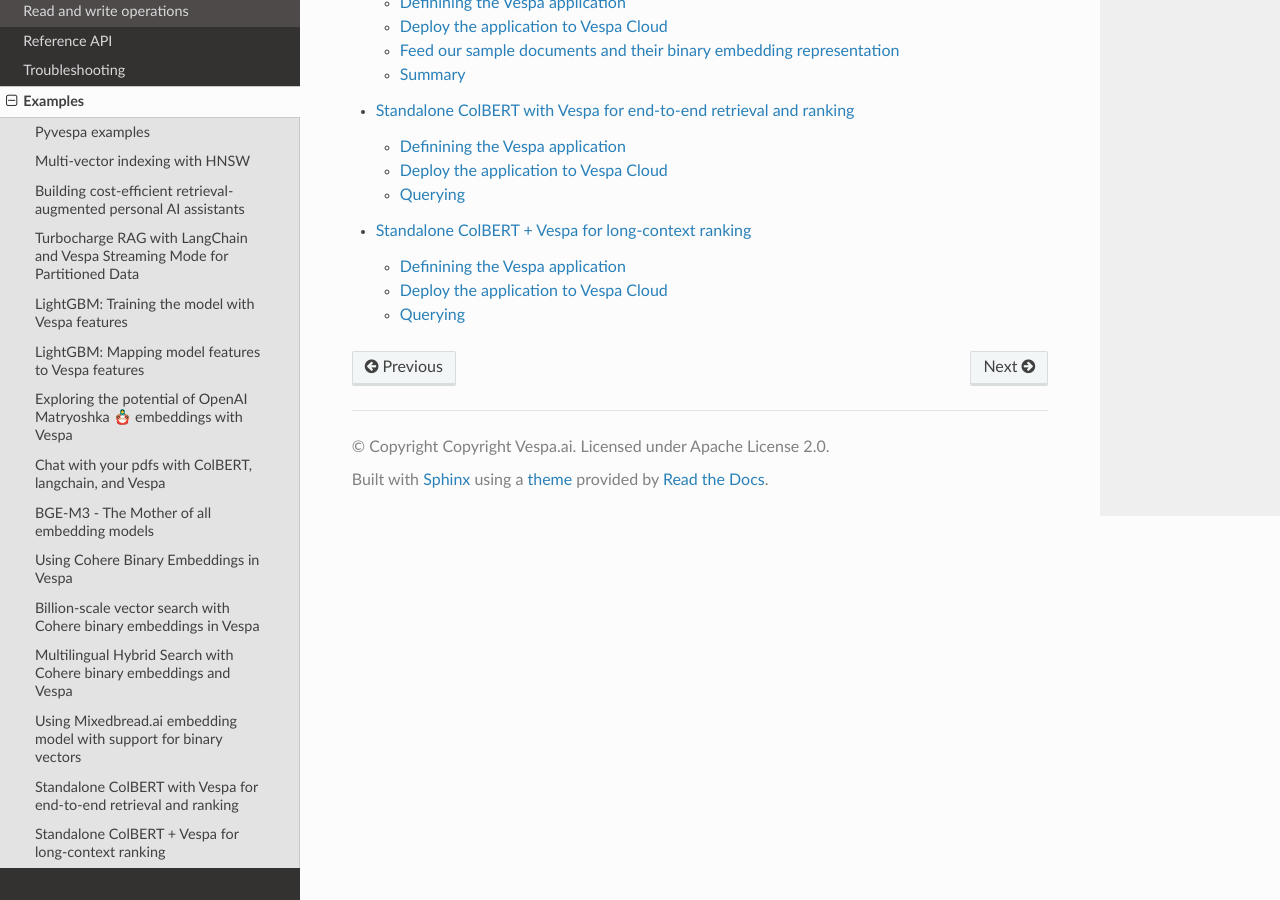
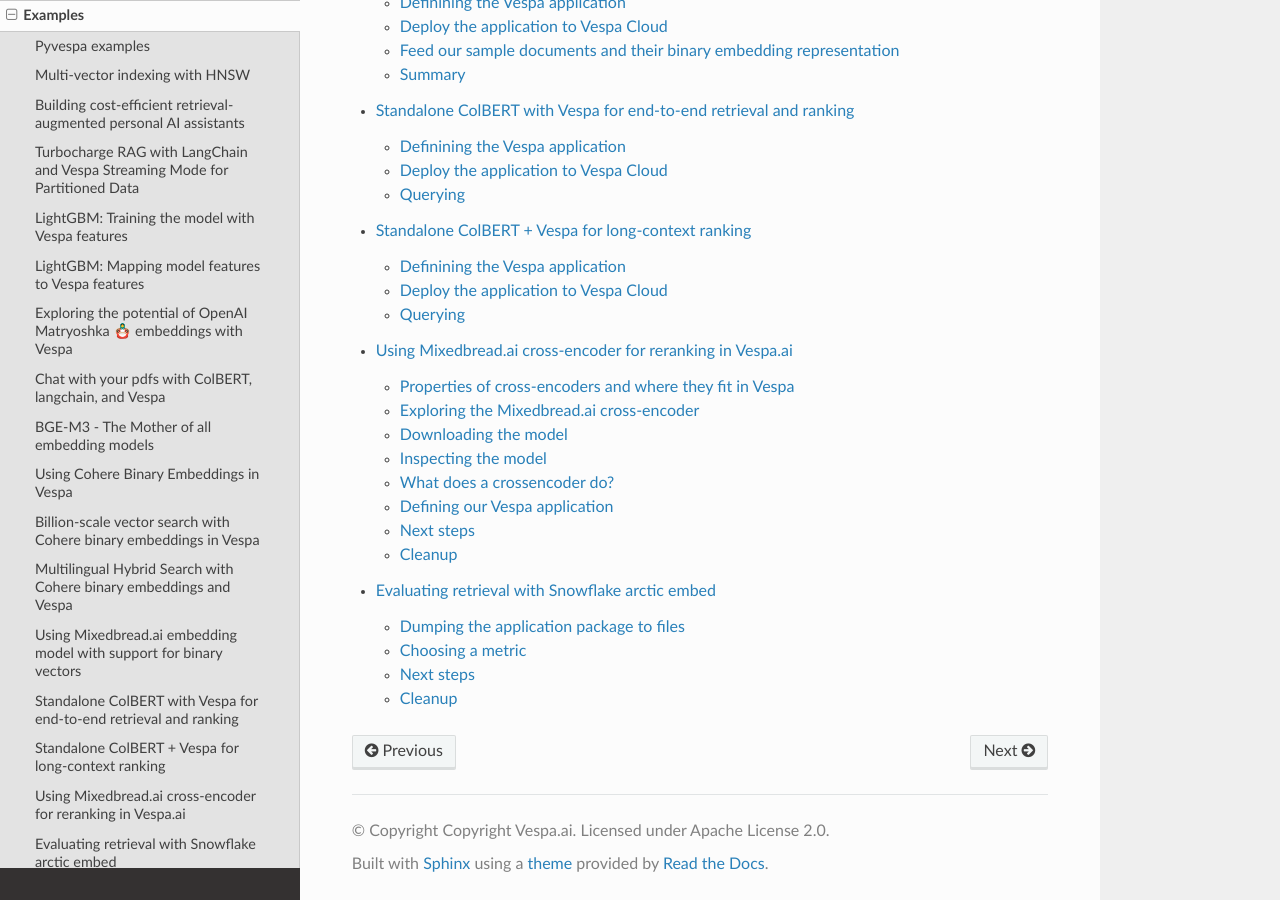
Before and after one commit to vespa-engine/pyvespa, a Sphinx documentation site: the page built from docs/sphinx/source/examples.rst, in a window 1280 px wide and 900 px high, scrolled down 3037 px. Built offline with Sphinx 7.4.7 and the Read the Docs theme 2.0.0, drawn with Linux system fonts in a browser that asks for light colours; pages that are not in the unit, such as notebooks, are missing from menus.

Commit message:
add to examples

```diff
--- a/docs/sphinx/source/examples.rst
+++ b/docs/sphinx/source/examples.rst
@@ -20,3 +20,5 @@
    examples/colbert_standalone_Vespa-cloud.ipynb
    examples/colbert_standalone_long_context_Vespa-cloud.ipynb
    examples/feed_performance.ipynb
+   examples/cross-encoders-for-global-reranking.ipynb
+   examples/evaluating-with-snowflake-arctic-embed.ipynb
```
